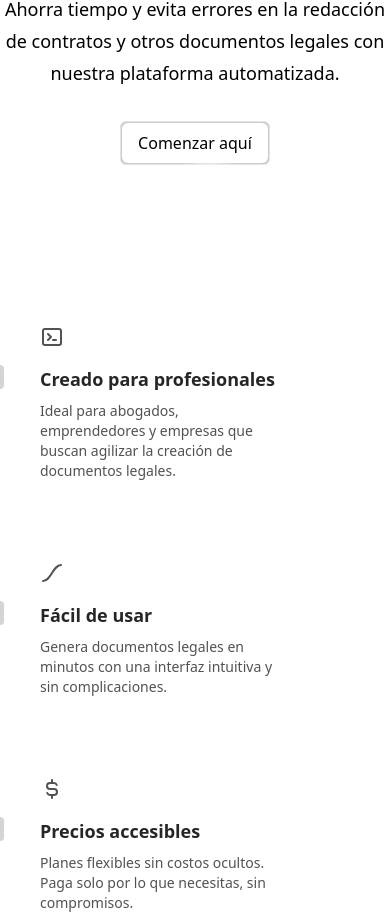
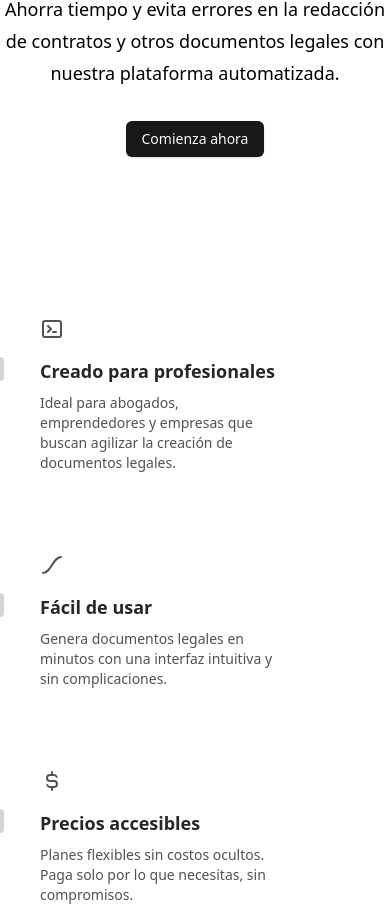
Before and after one commit to bilursag/sotai-saas, a Next.js app: page / in a window 390 px wide. Shown: the part 1239-2157 px from the top of the page. Built offline with nearby package versions, Linux system fonts and the light colour scheme.

Commit message:
Fixed typo errors

```diff
--- a/src/app/page.tsx
+++ b/src/app/page.tsx
@@ -3,7 +3,7 @@ import Navbar from "@/components/navbar";
 import { CTASection } from "@/components/cta-section";
 import Footer from "@/components/footer";
 import PriceSection from "@/components/price-section";
-import { HoverBorderGradient } from "@/components/ui/hover-border-gradient";
+import { Button } from "@/components/ui/button";
 
 export default function Home() {
   return (
@@ -21,13 +21,9 @@ export default function Home() {
           Ahorra tiempo y evita errores en la redacción de contratos y otros documentos legales con nuestra plataforma automatizada.
         </p>
         <div className="mt-8 flex justify-center">
-          <HoverBorderGradient
-            containerClassName="rounded-md"
-            as="button"
-            className="dark:bg-black bg-white text-black dark:text-white flex items-center space-x-2"
-          >
-            <span>Comenzar aquí</span>
-          </HoverBorderGradient>
+          <Button>
+            Comienza ahora
+          </Button>
         </div>
       </div>
       <FeaturesSection />
--- a/src/components/sticky-content.tsx
+++ /dev/null
@@ -1,61 +0,0 @@
-"use client";
-import React from "react";
-import { StickyScroll } from "@/components/ui/sticky-scroll-reveal";
-import Image from "next/image";
-
-const content = [
-  {
-    title: "Gestión Centralizada de Suscripciones",
-    description:
-      "Administra todas tus suscripciones en un solo lugar. Obtén una visión clara de los pagos, vencimientos y renovaciones para evitar cargos inesperados y optimizar tu presupuesto. Con nuestra plataforma, mantén el control total sobre tus gastos recurrentes.",
-    content: (
-      <div className="h-full w-full bg-[linear-gradient(to_bottom_right,var(--cyan-500),var(--emerald-500))] flex items-center justify-center text-white">
-        Gestión de Suscripciones
-      </div>
-    ),
-  },
-  {
-    title: "Automatización de Pagos y Facturación",
-    description:
-      "Evita preocupaciones con la automatización de pagos y generación de facturas. Nuestro sistema se encarga de los recordatorios, cobros y emisión de documentos, asegurando transparencia y cumplimiento sin esfuerzo.",
-    content: (
-      <div className="h-full w-full flex items-center justify-center text-white">
-        <Image
-          src="/billing.webp"
-          width={300}
-          height={300}
-          className="h-full w-full object-cover"
-          alt="Automatización de Facturación"
-        />
-      </div>
-    ),
-  },
-  {
-    title: "Control de Usuarios y Permisos",
-    description:
-      "Define roles y permisos para cada miembro de tu equipo. Nuestra plataforma te permite gestionar accesos y mantener la seguridad de la información, asegurando que cada usuario tenga solo las funciones que necesita.",
-    content: (
-      <div className="h-full w-full bg-[linear-gradient(to_bottom_right,var(--orange-500),var(--yellow-500))] flex items-center justify-center text-white">
-        Control de Usuarios
-      </div>
-    ),
-  },
-  {
-    title: "Generación Automática de Documentos",
-    description:
-      "Crea contratos y documentos legales personalizados en minutos. Con nuestra herramienta de automatización, puedes generar y firmar digitalmente documentos sin complicaciones, agilizando procesos y reduciendo errores.",
-    content: (
-      <div className="h-full w-full bg-[linear-gradient(to_bottom_right,var(--cyan-500),var(--emerald-500))] flex items-center justify-center text-white">
-        Documentos Automáticos
-      </div>
-    ),
-  },
-];
-
-export function StickyContent() {
-  return (
-    <div className="py-20">
-      <StickyScroll content={content} />
-    </div>
-  );
-}
--- a/src/components/ui/hover-border-gradient.tsx
+++ /dev/null
@@ -1,99 +0,0 @@
-"use client";
-import React, { useState, useEffect, useRef } from "react";
-
-import { motion } from "motion/react";
-import { cn } from "@/lib/utils";
-
-type Direction = "TOP" | "LEFT" | "BOTTOM" | "RIGHT";
-
-export function HoverBorderGradient({
-  children,
-  containerClassName,
-  className,
-  as: Tag = "button",
-  duration = 1,
-  clockwise = true,
-  ...props
-}: React.PropsWithChildren<
-  {
-    as?: React.ElementType;
-    containerClassName?: string;
-    className?: string;
-    duration?: number;
-    clockwise?: boolean;
-  } & React.HTMLAttributes<HTMLElement>
->) {
-  const [hovered, setHovered] = useState<boolean>(false);
-  const [direction, setDirection] = useState<Direction>("TOP");
-
-  const rotateDirection = (currentDirection: Direction): Direction => {
-    const directions: Direction[] = ["TOP", "LEFT", "BOTTOM", "RIGHT"];
-    const currentIndex = directions.indexOf(currentDirection);
-    const nextIndex = clockwise
-      ? (currentIndex - 1 + directions.length) % directions.length
-      : (currentIndex + 1) % directions.length;
-    return directions[nextIndex];
-  };
-
-  const movingMap: Record<Direction, string> = {
-    TOP: "radial-gradient(20.7% 50% at 50% 0%, hsl(0, 0%, 100%) 0%, rgba(255, 255, 255, 0) 100%)",
-    LEFT: "radial-gradient(16.6% 43.1% at 0% 50%, hsl(0, 0%, 100%) 0%, rgba(255, 255, 255, 0) 100%)",
-    BOTTOM:
-      "radial-gradient(20.7% 50% at 50% 100%, hsl(0, 0%, 100%) 0%, rgba(255, 255, 255, 0) 100%)",
-    RIGHT:
-      "radial-gradient(16.2% 41.199999999999996% at 100% 50%, hsl(0, 0%, 100%) 0%, rgba(255, 255, 255, 0) 100%)",
-  };
-
-  const highlight =
-    "radial-gradient(75% 181.15942028985506% at 50% 50%, #3275F8 0%, rgba(255, 255, 255, 0) 100%)";
-
-  useEffect(() => {
-    if (!hovered) {
-      const interval = setInterval(() => {
-        setDirection((prevState) => rotateDirection(prevState));
-      }, duration * 1000);
-      return () => clearInterval(interval);
-    }
-  }, [hovered]);
-  return (
-    <Tag
-      onMouseEnter={(event: React.MouseEvent<HTMLDivElement>) => {
-        setHovered(true);
-      }}
-      onMouseLeave={() => setHovered(false)}
-      className={cn(
-        "relative flex rounded-full border  content-center bg-black/20 hover:bg-black/10 transition duration-500 dark:bg-white/20 items-center flex-col flex-nowrap gap-10 h-min justify-center overflow-visible p-px decoration-clone w-fit",
-        containerClassName
-      )}
-      {...props}
-    >
-      <div
-        className={cn(
-          "w-auto text-white z-10 bg-black px-4 py-2 rounded-[inherit]",
-          className
-        )}
-      >
-        {children}
-      </div>
-      <motion.div
-        className={cn(
-          "flex-none inset-0 overflow-hidden absolute z-0 rounded-[inherit]"
-        )}
-        style={{
-          filter: "blur(2px)",
-          position: "absolute",
-          width: "100%",
-          height: "100%",
-        }}
-        initial={{ background: movingMap[direction] }}
-        animate={{
-          background: hovered
-            ? [movingMap[direction], highlight]
-            : movingMap[direction],
-        }}
-        transition={{ ease: "linear", duration: duration ?? 1 }}
-      />
-      <div className="bg-black absolute z-1 flex-none inset-[2px] rounded-[100px]" />
-    </Tag>
-  );
-}
--- a/src/components/ui/sticky-scroll-reveal.tsx
+++ /dev/null
@@ -1,87 +0,0 @@
-"use client";
-import React, { useRef } from "react";
-import { useMotionValueEvent, useScroll } from "motion/react";
-import { motion } from "motion/react";
-import { cn } from "@/lib/utils";
-
-export const StickyScroll = ({
-  content,
-  contentClassName,
-}: {
-  content: {
-    title: string;
-    description: string;
-    content?: React.ReactNode | any;
-  }[];
-  contentClassName?: string;
-}) => {
-  const [activeCard, setActiveCard] = React.useState(0);
-  const ref = useRef<any>(null);
-  const { scrollYProgress } = useScroll({
-    container: ref,
-    offset: ["start start", "end start"],
-  });
-  const cardLength = content.length;
-
-  useMotionValueEvent(scrollYProgress, "change", (latest) => {
-    const cardsBreakpoints = content.map((_, index) => index / cardLength);
-    const closestBreakpointIndex = cardsBreakpoints.reduce(
-      (acc, breakpoint, index) => {
-        const distance = Math.abs(latest - breakpoint);
-        if (distance < Math.abs(latest - cardsBreakpoints[acc])) {
-          return index;
-        }
-        return acc;
-      },
-      0
-    );
-    setActiveCard(closestBreakpointIndex);
-  });
-
-  return (
-    <motion.div
-      className="container mx-auto max-w-7xl h-[30rem] overflow-y-auto flex justify-center relative space-x-10 p-10"
-      ref={ref}
-    >
-      <div className="relative flex items-start px-4 w-full">
-        <div className="max-w-2xl">
-          {content.map((item, index) => (
-            <div key={item.title + index} className="my-20">
-              <motion.h2
-                initial={{
-                  opacity: 0,
-                }}
-                animate={{
-                  opacity: activeCard === index ? 1 : 0.3,
-                }}
-                className="text-2xl font-bold text-slate-100"
-              >
-                {item.title}
-              </motion.h2>
-              <motion.p
-                initial={{
-                  opacity: 0,
-                }}
-                animate={{
-                  opacity: activeCard === index ? 1 : 0.3,
-                }}
-                className="text-lg text-slate-300 max-w-sm mt-10"
-              >
-                {item.description}
-              </motion.p>
-            </div>
-          ))}
-          <div className="h-40" />
-        </div>
-      </div>
-      <div
-        className={cn(
-          "hidden lg:block h-60 w-80 rounded-md bg-white sticky top-10 overflow-hidden",
-          contentClassName
-        )}
-      >
-        {content[activeCard].content ?? null}
-      </div>
-    </motion.div>
-  );
-};
```
